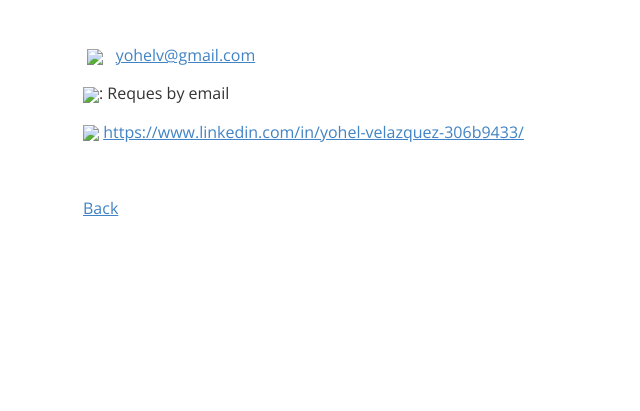
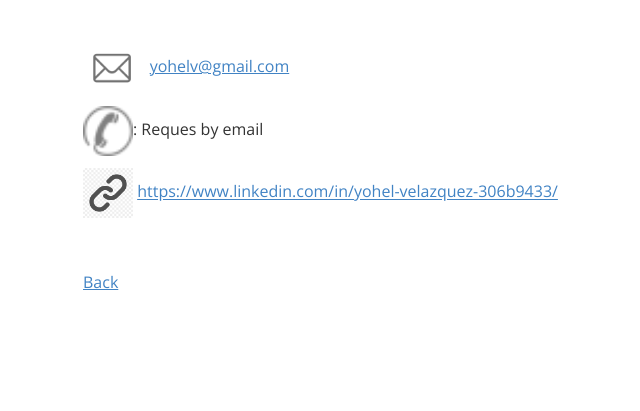
Before and after one commit to yohelv/yohelv-cv-2, a plain HTML site: page Contact.html in a window 1280 px wide. Shown: the whole page, without its empty margins (157-797 px from the left). Drawn offline with nearby package versions, Linux system fonts and the light colour scheme; the site is published under a folder, as on GitHub Pages, so addresses that start at the root find nothing.

Commit message:
Update Contact.html

```diff
--- a/Contact.html
+++ b/Contact.html
@@ -612,6 +612,6 @@ header, .context-menu, .megamenu-content, footer{
 </style><title>Contact</title>
 </head>
 <body class='typora-export'><div class='typora-export-content'>
-<div id='write'  class=''><p><span> </span><img src= "/images/email.png" width="50px"/><span>   </span><a href='mailto:yohelv@gmail.com' target='_blank' class='url'>yohelv@gmail.com</a></p><p><img src= "/images/phone.ico" width="50px"/><span>: Reques by email</span></p><p><img src= "/images/link.png" width="50px"/><span> </span><a href='https://www.linkedin.com/in/yohel-velazquez-306b9433/' target='_blank' class='url'>https://www.linkedin.com/in/yohel-velazquez-306b9433/</a></p><p>&nbsp;</p><p><a href='Yohel-Velazquez.html'><span>Back</span></a></p></div></div>
+<div id='write'  class=''><p><span> </span><img src= "images/email.png" width="50px"/><span>   </span><a href='mailto:yohelv@gmail.com' target='_blank' class='url'>yohelv@gmail.com</a></p><p><img src= "images/phone.ico" width="50px"/><span>: Reques by email</span></p><p><img src= "images/link.png" width="50px"/><span> </span><a href='https://www.linkedin.com/in/yohel-velazquez-306b9433/' target='_blank' class='url'>https://www.linkedin.com/in/yohel-velazquez-306b9433/</a></p><p>&nbsp;</p><p><a href='Yohel-Velazquez.html'><span>Back</span></a></p></div></div>
 </body>
 </html>
```
